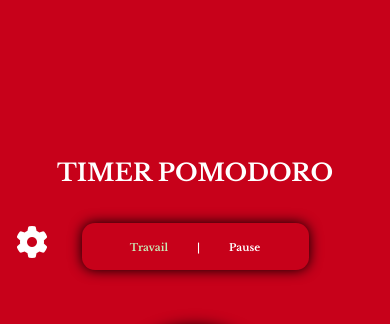
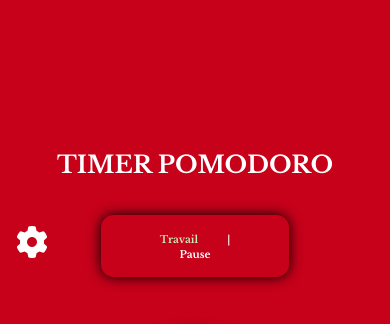
Before and after one commit to leopold21/Pomodoro, a plain HTML site: page index.html in a window 390 px wide. Shown: the top 324 px of the page. Drawn offline with nearby package versions, Linux system fonts and the light colour scheme.

Commit message:
petites modifications

```diff
--- a/css/style.css
+++ b/css/style.css
@@ -258,7 +258,7 @@ body {
     }
 
     .type-of-time {
-        width: 50%;
+        width: 40%;
     }
 
     .type-of-time,
@@ -303,7 +303,7 @@ body {
 
     #modifiyTime {
         width: 50%;
-        height: 30%;
+        height: 40%;
         padding: 0.8em;
         border-radius: 0.8em;
     }
@@ -328,7 +328,7 @@ body {
     }
 
     .type-of-time {
-        width: 50%;
+        width: 40%;
     }
 
     .type-of-time,
@@ -373,7 +373,7 @@ body {
 
     #modifiyTime {
         width: 50%;
-        height: 35%;
+        height: 30%;
         padding: 0.8em;
         border-radius: 0.8em;
     }
```
